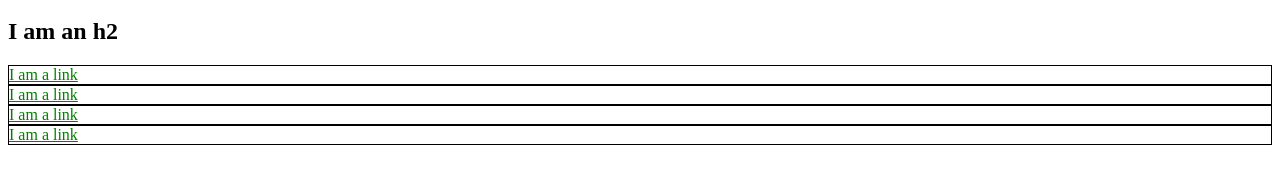
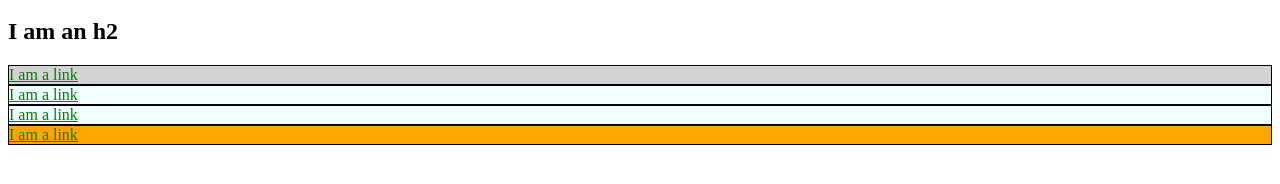
Before and after one commit to ouroborors/ouroborors.github.io, a plain HTML site: page index.html in a window 1280 px wide. Shown: the part 136-320 px from the top of the page. Drawn offline with Linux system fonts and the light colour scheme.

Commit message:
Add basic css styling

```diff
--- a/index.html
+++ b/index.html
@@ -3,32 +3,58 @@
 	<head>
 		<title>Test Page: Don't Panic</title>
 		<meta charset="utf-8">
+		<style type="text/css">
+			a {
+				color: red;
+			}
+
+			#exec-bio {
+				background-color: lightgray;
+			}
+
+			.bio-box {
+				border: 1px solid black;
+			}
+
+			.bio-box a {
+				color: green;
+			}
+
+			#make-orange {
+				background-color: orange;
+			}
+
+			.make-azure {
+				background-color: azure;
+			}
+
+		</style>
 	</head>
 	<body>
 		<h1>I'm an h1</h1>
 		<ul>
 			<li>
-				<a href="http://example.com/" style="color:red;">Link</a>
+				<a href="http://example.com/">Link</a>
 			</li>
 			<li>
-				<a href="http://example.com/" style="color:red;">Link</a>
+				<a href="http://example.com/">Link</a>
 			</li>
 			<li>
-				<a href="http://example.com/" style="color:red;">Link</a>
+				<a href="http://example.com/">Link</a>
 			</li>
 		</ul>
 		<h2>I am an h2</h2>
-		<div style="border: 1px solid black;">
-			<a href="http://example.com" style="color: green">I am a link</a>
+		<div id="exec-bio" class="bio-box make-azure">
+			<a href="http://example.com">I am a link</a>
+		</div class="bio-box">
+		<div class="bio-box make-azure">
+			<a href="http://example.com">I am a link</a>
 		</div>
-		<div style="border: 1px solid black;">
-			<a href="http://example.com" style="color: green">I am a link</a>
+		<div class="bio-box make-azure">
+			<a href="http://example.com">I am a link</a>
 		</div>
-		<div style="border: 1px solid black;">
-			<a href="http://example.com" style="color: green">I am a link</a>
-		</div>
-		<div style="border: 1px solid black;">
-			<a href="http://example.com" style="color: green">I am a link</a>
+		<div class="bio-box make-azure" id="make-orange">
+			<a href="http://example.com">I am a link</a>
 		</div>
 	</body>
 </html>
```
